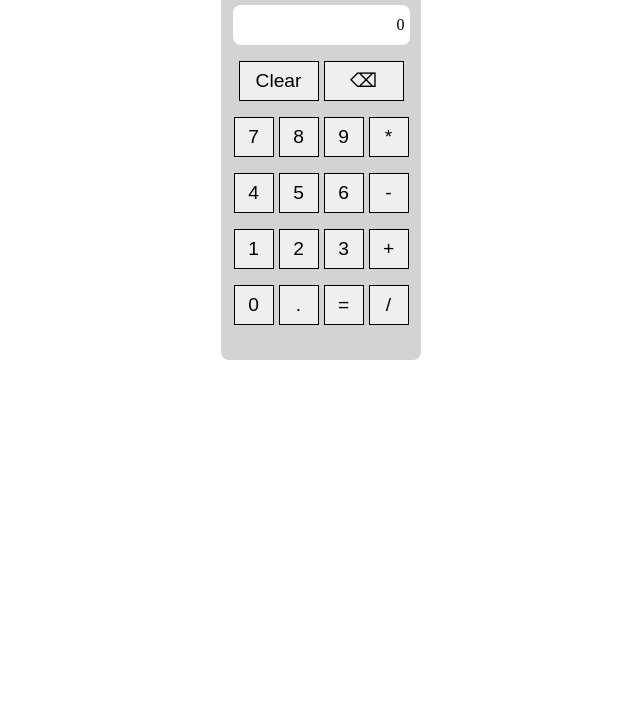
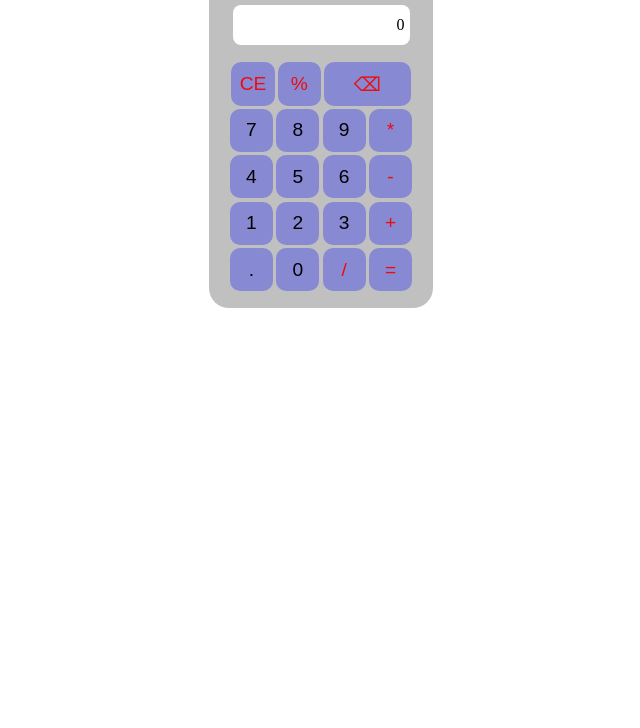
Before and after one commit to madhavjari/calculator, a plain HTML site: page index.html in a window 1280 px wide. Shown: the part 72-800 px from the top of the page, without its empty margins (327-967 px from the left). Drawn offline with Linux system fonts and the light colour scheme.

Commit message:
adding some styling, % not working

```diff
--- a/index.html
+++ b/index.html
@@ -9,35 +9,36 @@
 <body>
     <div class="calc">
         <h2>Calculator</h2>
-        <p id = "row0">
-            <button class="clear">Clear</button>
+        <span id = "row0">
+            <button class="clear">CE</button>
+            <button class="operator">%</button>
             <button class = "backSpace">⌫</button>
-        </p>
-        <p id="row1">
+        </span>
+        <span id="row1">
             <button class="number">7</button>
             <button class="number">8</button>
             <button class="number">9</button>
             <button class="operator">*</button>
-        </p>
+        </span>
 
-        <p id="row2">
+        <span id="row2">
             <button class="number">4</button>
             <button class="number">5</button>
             <button class="number">6</button>
             <button class="operator">-</button>
-        </p>
-        <p id="row3">
+        </span>
+        <span id="row3">
             <button class="number">1</button>
             <button class="number">2</button>
             <button class="number">3</button>
             <button class="operator">+</button>
-        </p>
-        <p id="row4">
+        </span>
+        <span id="row4">
+            <button class="number dotButton">.</button>
             <button class="number">0</button>
-            <button class="number dotButton">.</button>
+            <button class="operator">/</button>
             <button class="operator equal">=</button>
-            <button class="operator">/</button>
-        </p>
+        </span>
     </div>
     <script src = 'script.js'></script>
 </body>
--- a/script.js
+++ b/script.js
@@ -77,7 +77,7 @@ calc.addEventListener('click',(event) => {
             [strNumber,firstNumber,secondNumber,prevOperator,justCalculated] = operation(strNumber,firstNumber,secondNumber,prevOperator,value,justCalculated);
             if(firstNumber)dot.disabled = false;
         }
-        else if(value === 'Clear'){
+        else if(value === 'CE'){
             dot.disabled = false;
             strNumber = '';
             firstNumber = undefined;
--- a/style.css
+++ b/style.css
@@ -5,31 +5,48 @@ body{
 
 #row1, #row2, #row3, #row4 , #row0{
     display: flex;
-    align-items: center;
     justify-content: center;
-    gap: 5px;
 }
+
+#row0{
+    padding-top: 1rem;
+}
+
 .operator, .number,.clear,.backSpace {
+    border:none;
     text-align: center;
-    border: 1px solid black;
-    width: 40px;
-    height: 40px;
+    width: 2.7rem;
+    height: 2.7rem;
     font-size: 1.2em;
     cursor: pointer;
+    border-radius: 10px;
+    margin: 0.1rem;
 }
 
-.clear, .backSpace{
-    width: 80px;
+.operator, .backSpace, .clear{
+    color:  rgb(236, 12, 12);
+}
+
+button{
+    background-color: rgb(80, 85, 231,0.5);
+}
+
+button:active{
+    transform: translateY(2px);
+}
+
+.backSpace{
+    width: 5.4rem;
 }
 
 .calc{
     margin: auto;
     padding-top: 2px;
     padding-bottom: 2px;
-    width: 200px;
-    height: 420px;
-    border-radius: 8px;
-    background-color: lightgrey;
+    width: 14rem;
+    height: 23rem;
+    border-radius: 20px;
+    background-color: silver;
 }
 
 .display{
```
